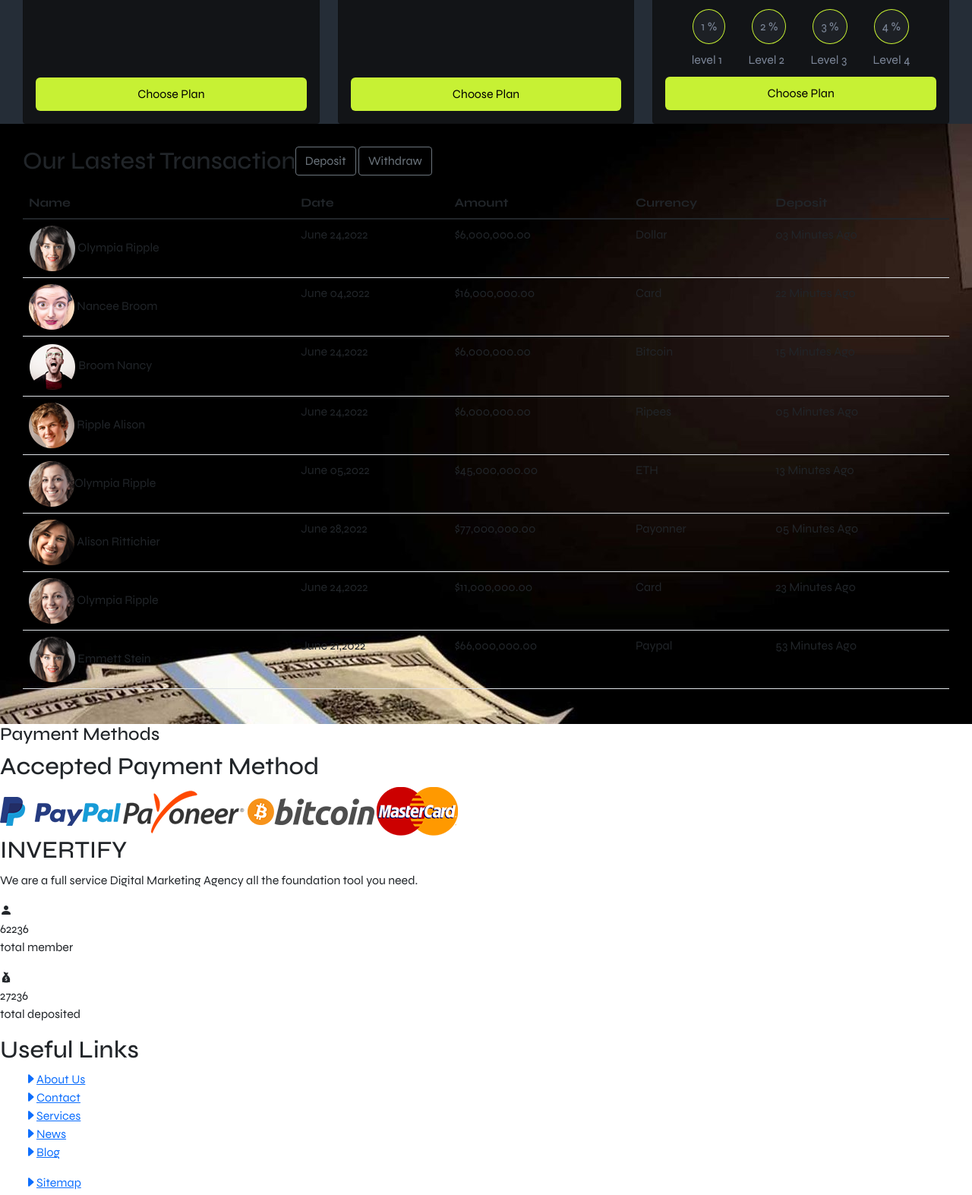
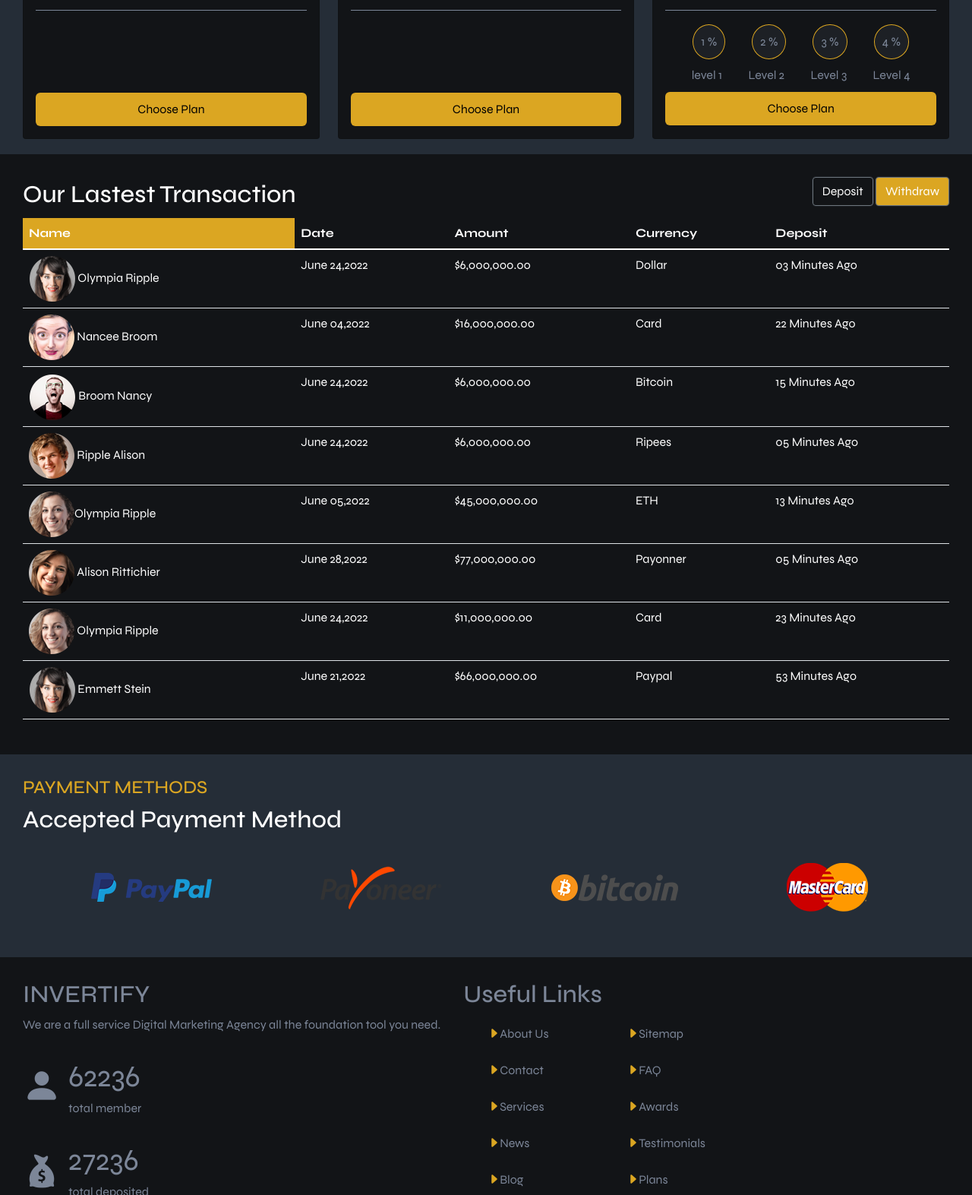
Before and after one commit to Graace/inverstify, a plain HTML site: page plan.html in a window 1280 px wide. Shown: the part 1227-2800 px from the top of the page at 76% size. Drawn offline with nearby package versions, Linux system fonts and the light colour scheme.

Commit message:
Update plan.css
Updated the plan section by completing the recent transaction and payment methods. Also added the general footer

```diff
--- a/Css/plan.css
+++ b/Css/plan.css
@@ -89,7 +89,7 @@ nav .btn {
 
 #plan {
   background: var(--bg-blue);
-  padding: 0 30px;
+  padding: 20px 30px;
 }
 
 #plan h2 {
@@ -136,7 +136,7 @@ nav .btn {
   /* width: 100px;
   height:100px; */
   padding: 10px;
-  color: var(--bg-green);
+  color: var(--bg-orange);
 }
 
 #plan .card-title{
@@ -166,12 +166,12 @@ nav .btn {
 }
 
 .icofont-tick-boxed{
-  color: var(--bg-green);
+  color: var(--bg-orange);
   font-size: 20px;
 }
 
 .btn-5{
-  background: var(--bg-green);
+  background: var(--bg-orange);
   border: none;
   padding: 0 30px;
   border: none;
@@ -183,7 +183,7 @@ nav .btn {
 }
 
 .btn-6{
-  background: var(--bg-green);
+  background: var(--bg-orange);
   border: none;
   padding: 0 30px;
   border: none;
@@ -195,7 +195,7 @@ nav .btn {
 }
 
 .btn-7{
-  background: var(--bg-green);
+  background: var(--bg-orange);
   border: none;
   padding: 0 30px;
   border: none;
@@ -220,7 +220,7 @@ nav .btn {
   background: var(--bg-meduimGrey);
   border-radius: 50%;
   padding: 10px;
-  outline:1px solid var(--bg-green);
+  outline:1px solid var(--bg-orange);
   margin-bottom: 10px;
   margin-top: 30px;
 }
@@ -235,9 +235,115 @@ nav .btn {
 } */
 
 #transaction{
+  /* margin: 20px 0; */
   padding: 30px;
-  background-image: url('../images/invest_bg.jpg');
-  /* filter: blur(3px); */
-  width: 100%;
+  background: var(--bg-darkBlue);
+}
+
+ #transaction .transaction .input-group{
+  color: var(--text-white);
+  display: flex;
+  justify-content: space-between;
+  align-items: center;
 
 }
+
+#transaction .transaction .input-group-1 .btn{
+
+  color: var(--text-white);
+  outline: 1px solid var(--bg-meduimGrey);
+}
+
+#transaction .transaction .input-group-1 .btn:hover{
+  background: var(--bg-darkBlue);
+}
+
+#transaction .transaction .input-group-1 .btn.one{
+  background: var(--bg-orange);
+}
+
+#transaction .transaction .table{
+  color: var(--text-white);
+}
+
+#transaction .transaction .table thead .active{
+  background: var(--bg-orange);
+}
+
+#payment{
+  padding: 30px;
+  background: var(--bg-blue);
+  color: var(--text-white);
+}
+
+#payment .text h4{
+  text-transform: uppercase;
+  color: var(--bg-orange);
+}
+
+#payment .payment a{
+  padding: 30px 50px;
+  margin-left: 40px;
+}
+
+#payment .payment a img{
+  margin: 30px 0;
+}
+
+#payment .payment a:hover{
+  background: var(--bg-orange);
+}
+
+#footer{
+  background: var(--bg-darkBlue);
+  padding: 30px;
+  color: var(--bg-grey);
+  display: flex;
+  justify-content: space-between;
+}
+
+#footer .footer{
+  display: flex;
+  align-items: center;
+}
+
+#footer .footer p{
+  padding-left: 10px;
+  padding-top: 10px;
+}
+
+#footer .footer span{
+  font-size: 40px;
+}
+
+#footer .icons{
+  font-size: 50px;
+}
+
+#footer .links{
+  display: flex;
+  justify-content: space-between;
+}
+
+#footer .links ul li a{
+  color: var(--text-grey);
+  text-decoration: none;
+  line-height: 3rem;
+}
+
+.bi-caret-right-fill{
+  color: var(--bg-orange);
+}
+
+#footer .useful{
+  flex-basis: 50%;
+}
+
+#footer a .fill{
+  color: var(--bg-orange);
+  font-size: 50px;
+  position: fixed;
+  bottom: 0;
+  right: 0;
+  margin-right: 10px;
+}
```
